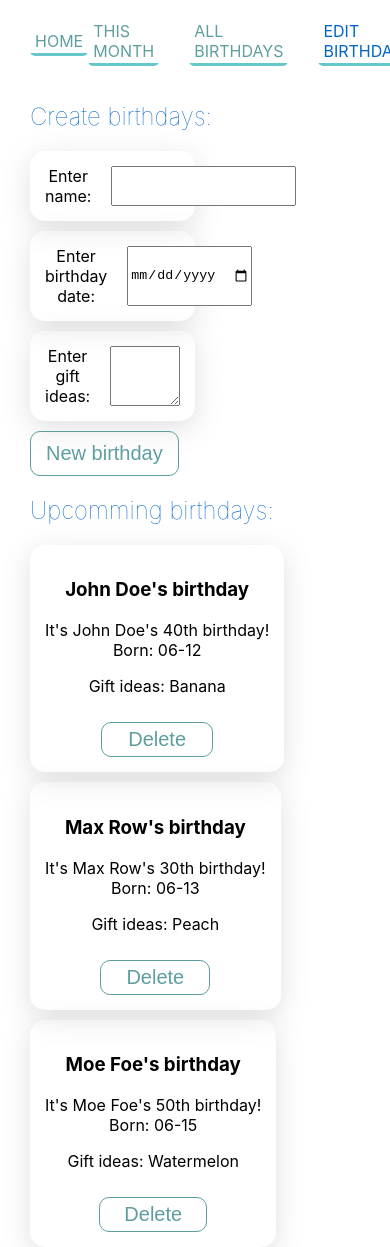
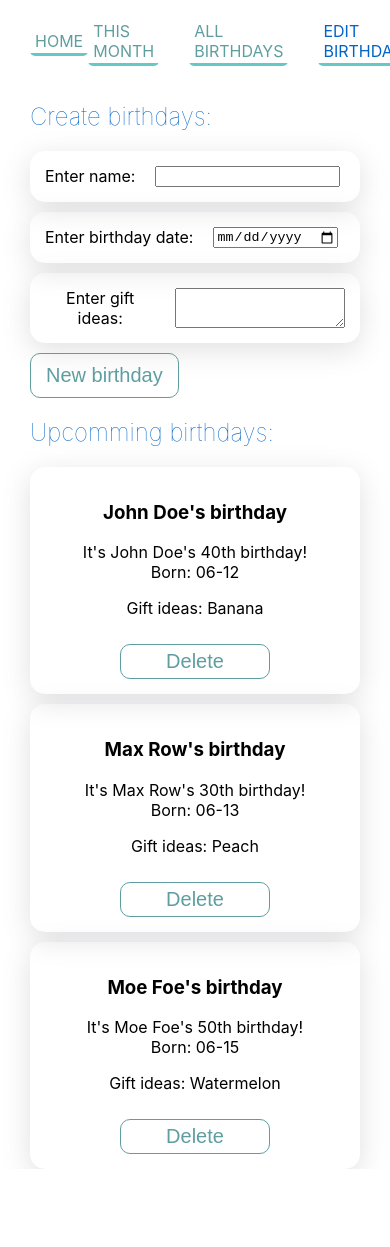
Before and after one commit to complxdnmx/Birthday-reminder-2023-06-28, a React (Create React App) app: page /edit-birthdays in a window 390 px wide. Shown: the top 1247 px of the page. After the commit the page ends 1169 px from the top, so only its background shows below. Built offline with nearby package versions, Linux system fonts and the light colour scheme.

Commit message:
added responsive

```diff
--- a/package.json
+++ b/package.json
@@ -7,6 +7,7 @@
     "@testing-library/react": "^13.4.0",
     "@testing-library/user-event": "^13.5.0",
     "axios": "^1.4.0",
+    "motion": "^10.16.2",
     "react": "^18.2.0",
     "react-dom": "^18.2.0",
     "react-router-dom": "^6.11.2",
--- a/src/Components/BirthdayForm/BirthdayForm.js
+++ b/src/Components/BirthdayForm/BirthdayForm.js
@@ -34,6 +34,12 @@ const FormStyle = styled.div `
     padding: 15px;
     background: transparent;
     box-shadow: rgba(100, 100, 111, 0.2) 0px 7px 29px 0px;
+
+    @media (max-width:800px) {
+    max-width: 100%;
+
+    }
+
 
 `
 const Form = styled.form `
--- a/src/Components/BirthdaysList/BirthdayList.css
+++ b/src/Components/BirthdaysList/BirthdayList.css
@@ -3,3 +3,12 @@
     flex-wrap: wrap;
     gap: 10px;
 }
+
+@media (max-width:800px) {
+
+
+    .birthday-list {
+        display: flex;
+        flex-direction: column;
+    }
+}
```
Also changed, not shown: 1 other file (tests, documents, lock files or other folders).
